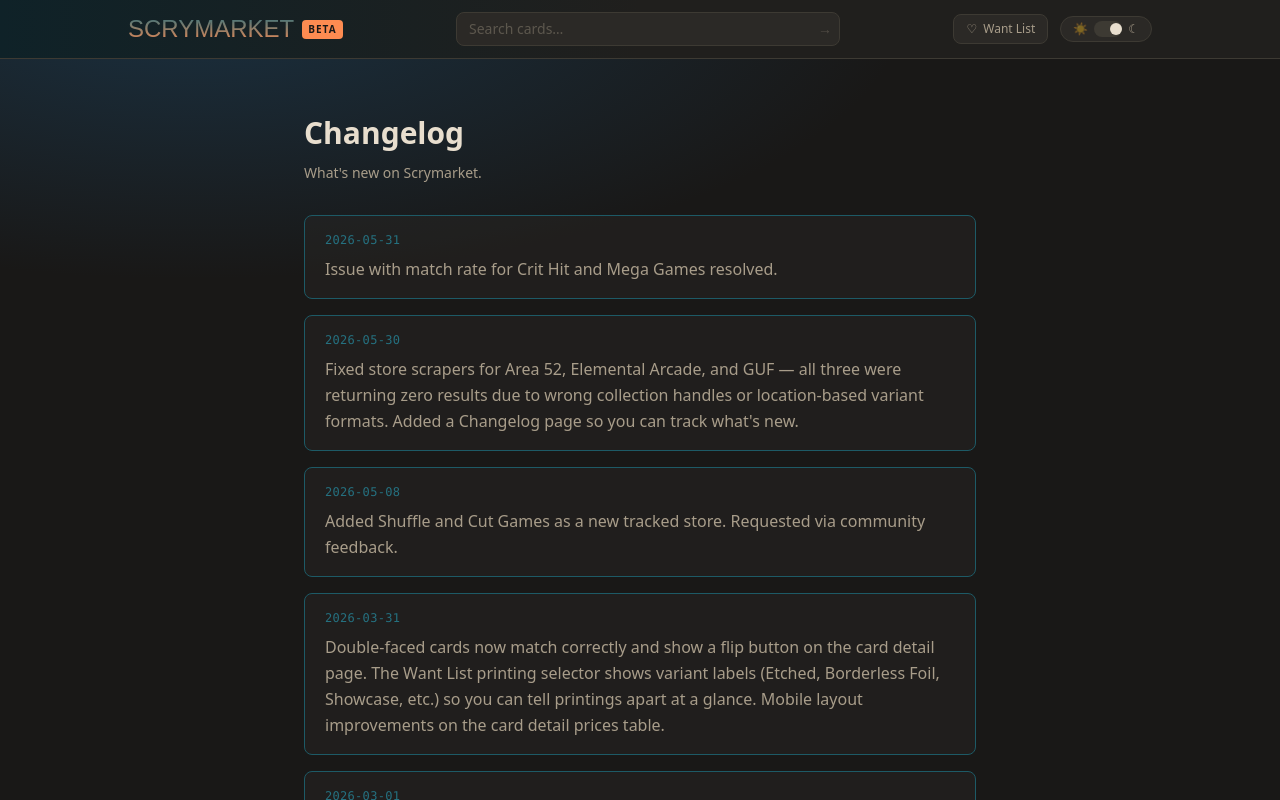
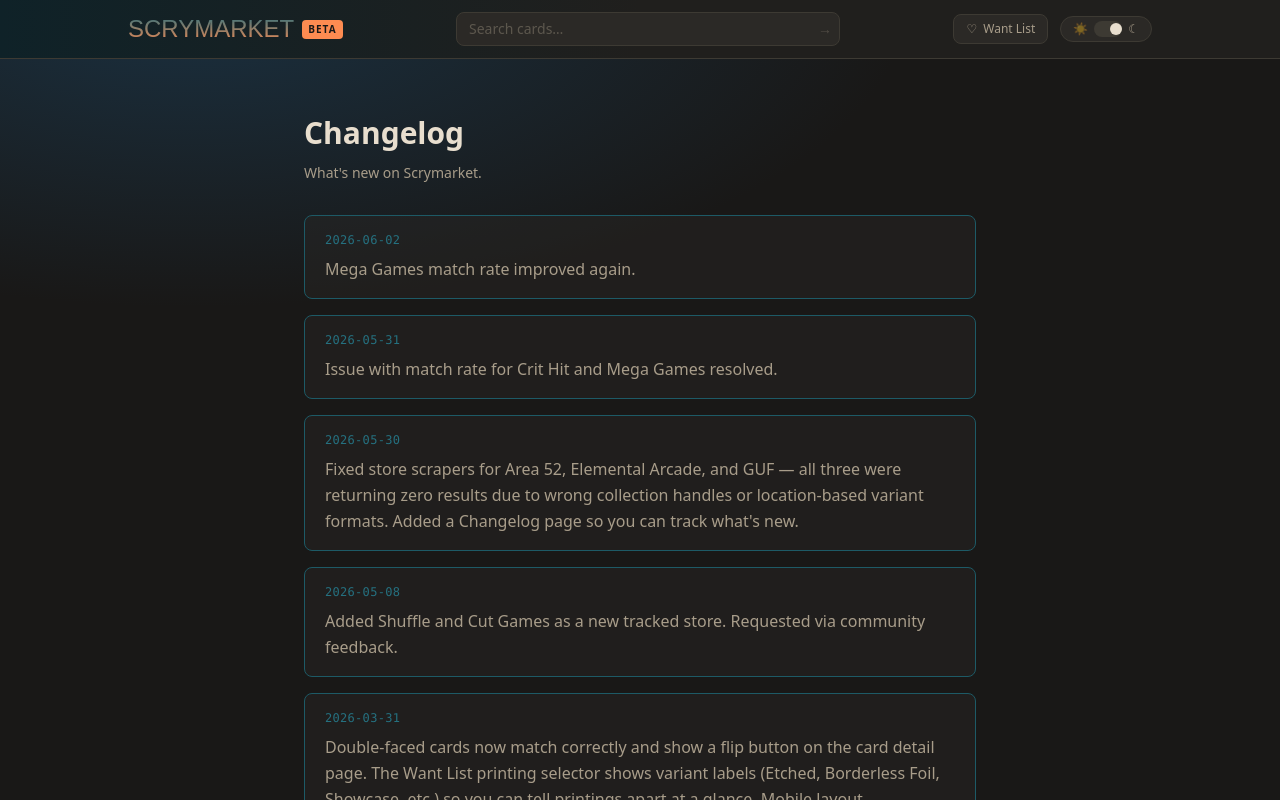
Before and after one commit to luperr/mtg-au-tracker, a Next.js app in the folder apps/web/: page /changelog in a window 1280 px wide. Shown: the top 800 px of the page. Built offline with nearby package versions, Linux system fonts and the light colour scheme; a web font is replaced by a local one.

Commit message:
Update page.tsx

```diff
--- a/apps/web/src/app/changelog/page.tsx
+++ b/apps/web/src/app/changelog/page.tsx
@@ -6,6 +6,10 @@ export const metadata: Metadata = {
 };
 
 const entries: { date: string; text: string }[] = [
+  {
+    date: "2026-06-02",
+    text: "Mega Games match rate improved again.",
+  },
   {
     date: "2026-05-31",
     text: "Issue with match rate for Crit Hit and Mega Games resolved.",
```
